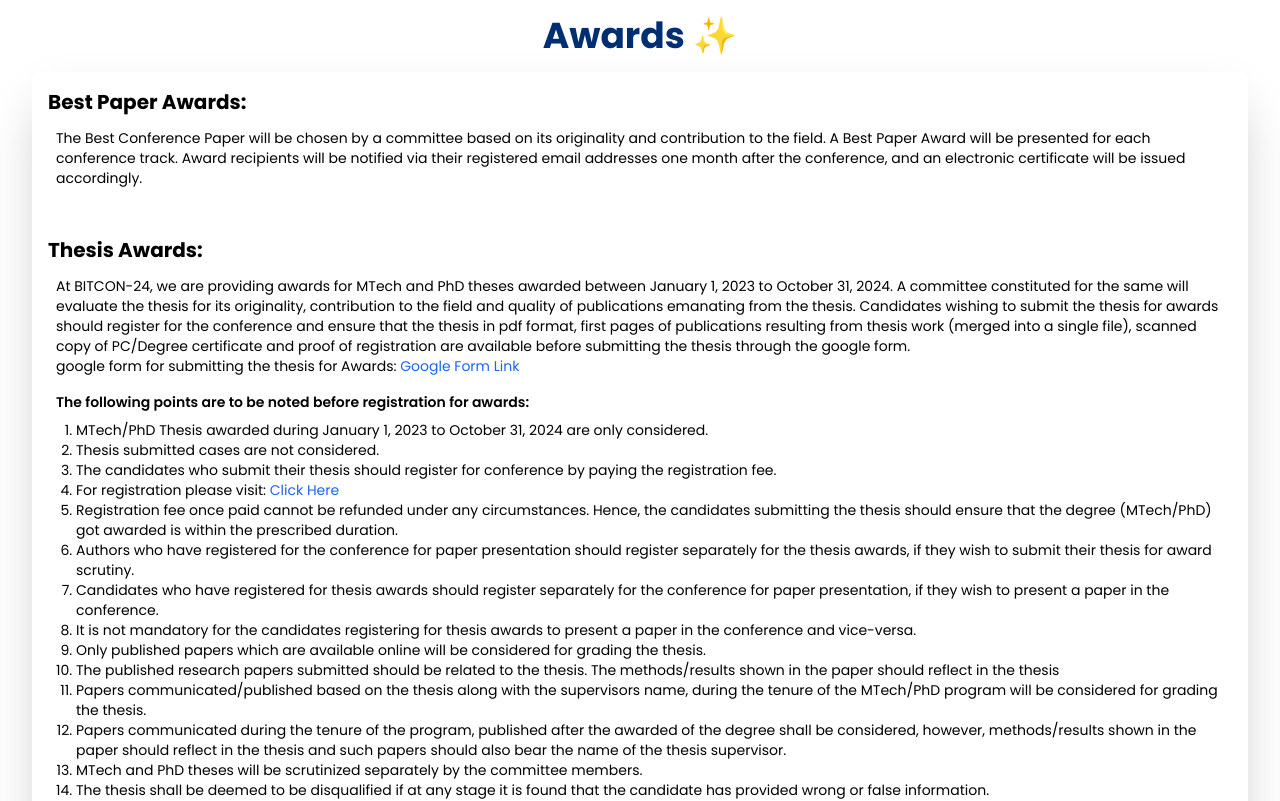
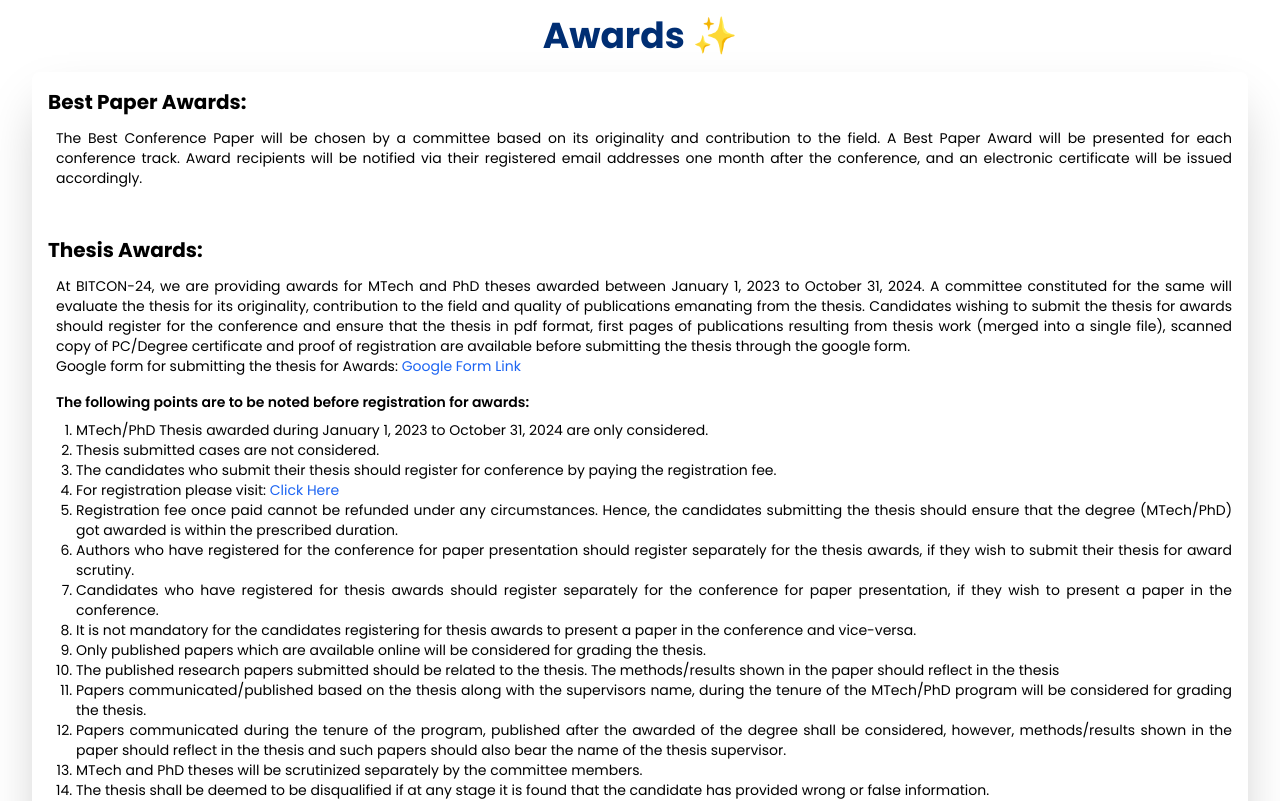
Before and after one commit to pratiksrivastava01/bitcon2023, a Next.js app: page /awards in a window 1280 px wide. Shown: the part 320-1121 px from the top of the page. Built offline with nearby package versions, Linux system fonts and the light colour scheme; a web font is replaced by a local one.

Commit message:
Update8.1 by Shashikanta2234
Awards page- Text justified

```diff
--- a/pages/awards.js
+++ b/pages/awards.js
@@ -35,7 +35,7 @@ const awards = () => {
                 Best Paper Awards:
               </h1>
               <div className=" mb-4 sm:mb-0 ml-2">
-                <p className="text-sm sm:text-xs">
+                <p className="text-sm sm:text-xs text-justify">
                   The Best Conference Paper will be chosen by a committee based
                   on its originality and contribution to the field. A Best Paper
                   Award will be presented for each conference track. Award
@@ -50,7 +50,7 @@ const awards = () => {
                 Thesis Awards:
               </h1>
               <div className="mb-4 ml-2">
-                <p className="text-sm sm:text-xs">
+                <p className="text-sm sm:text-xs text-justify">
                   At BITCON-24, we are providing awards for MTech and PhD theses
                   awarded between January 1, 2023 to October 31, 2024. A
                   committee constituted for the same will evaluate the thesis
@@ -64,7 +64,7 @@ const awards = () => {
                   thesis through the google form.
                 </p>
                 <p className="text-sm sm:text-xs">
-                  google form for submitting the thesis for Awards:{" "}
+                  Google form for submitting the thesis for Awards:{" "}
                   <a
                     href="https://forms.gle/EZ1jBXaDcgU5MeUf6"
                     target="_blank"
@@ -78,7 +78,7 @@ const awards = () => {
                   The following points are to be noted before registration for
                   awards:
                 </p>
-                <ul className="list-decimal ml-5 mt-2 text-sm sm:text-xs">
+                <ul className="list-decimal ml-5 mt-2 text-sm sm:text-xs text-justify">
                   <li>
                     MTech/PhD Thesis awarded during January 1, 2023 to October
                     31, 2024 are only considered.
```
